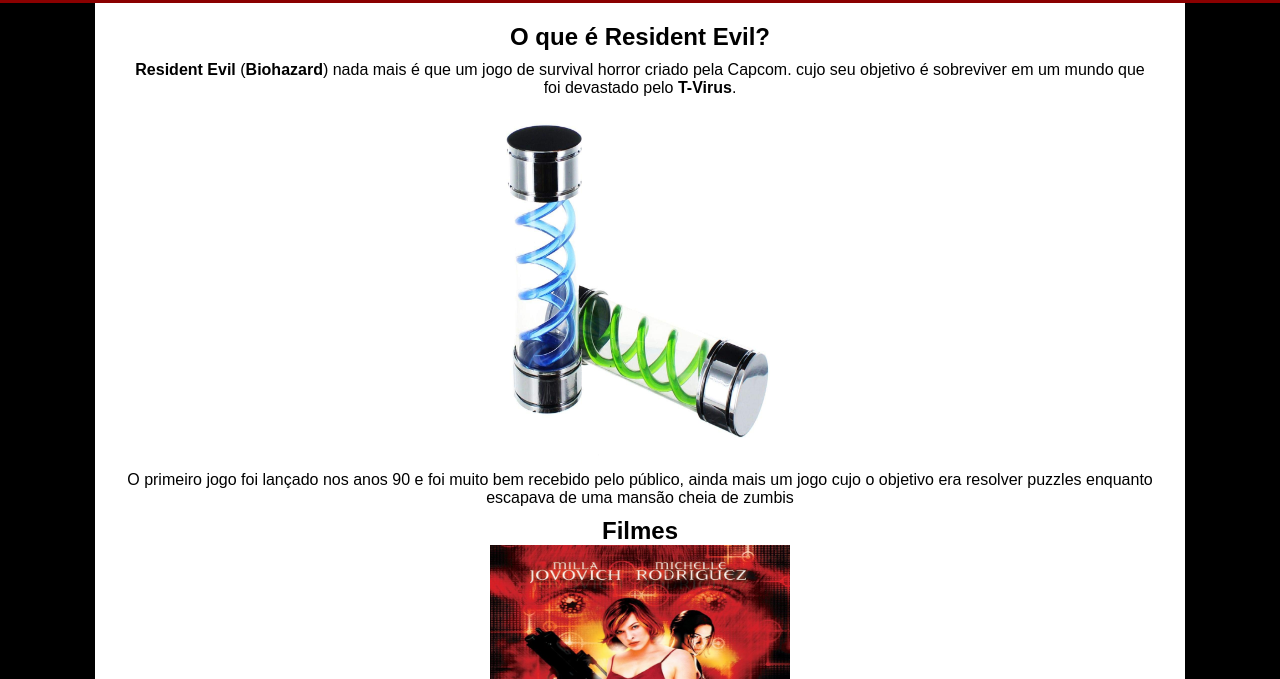
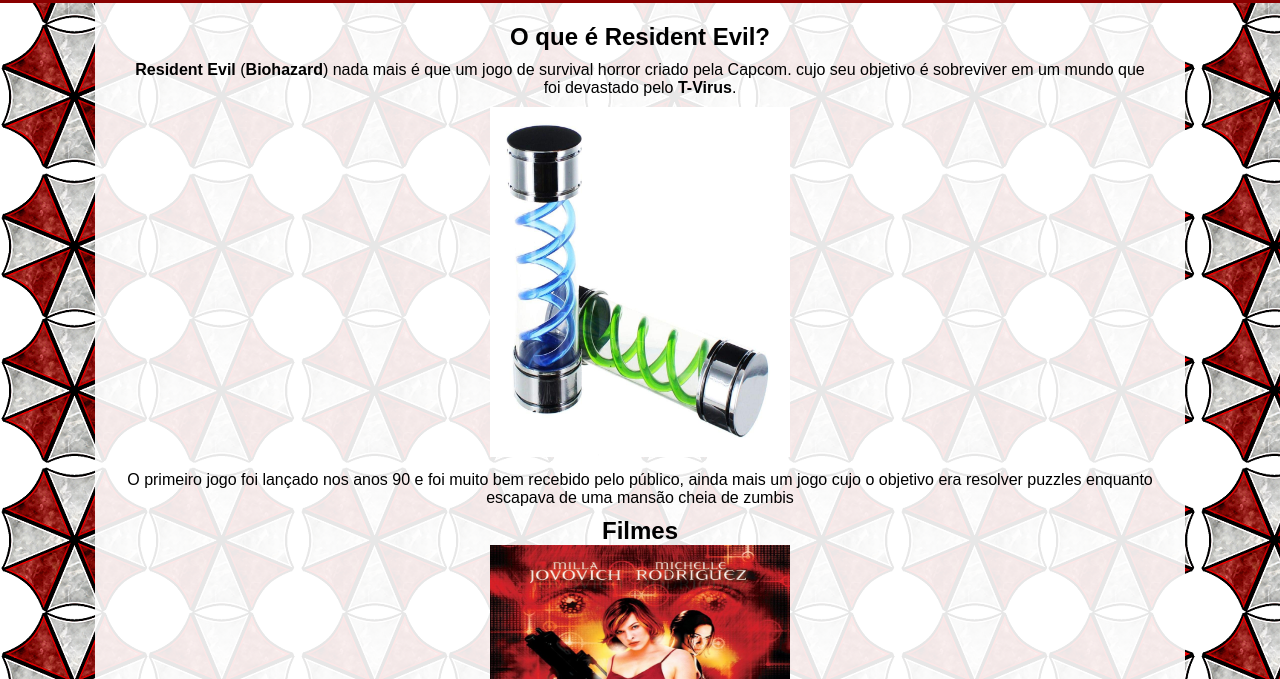
Before and after one commit to ViniGusmao-png/blogresidentevil, a plain HTML site: page index.html in a window 1280 px wide. Shown: the part 121-800 px from the top of the page. Drawn offline with Linux system fonts and the light colour scheme.

Commit message:
Update style.css

```diff
--- a/style.css
+++ b/style.css
@@ -43,7 +43,7 @@ nav{
     font-style: italic;
 }
 body{
-    background-color: black;
+    background-image: url('imagens/fundoUmbrella.png');
 }
 main{
     text-align: center;
@@ -53,7 +53,7 @@ main{
     margin: auto;
     margin-bottom: 30px;
     color: black;
-    background-color: white;
+    background-color: rgba(255, 255, 255, 0.904);
     border-bottom-left-radius: 10px;
     border-bottom-right-radius: 10px;
 }
```
